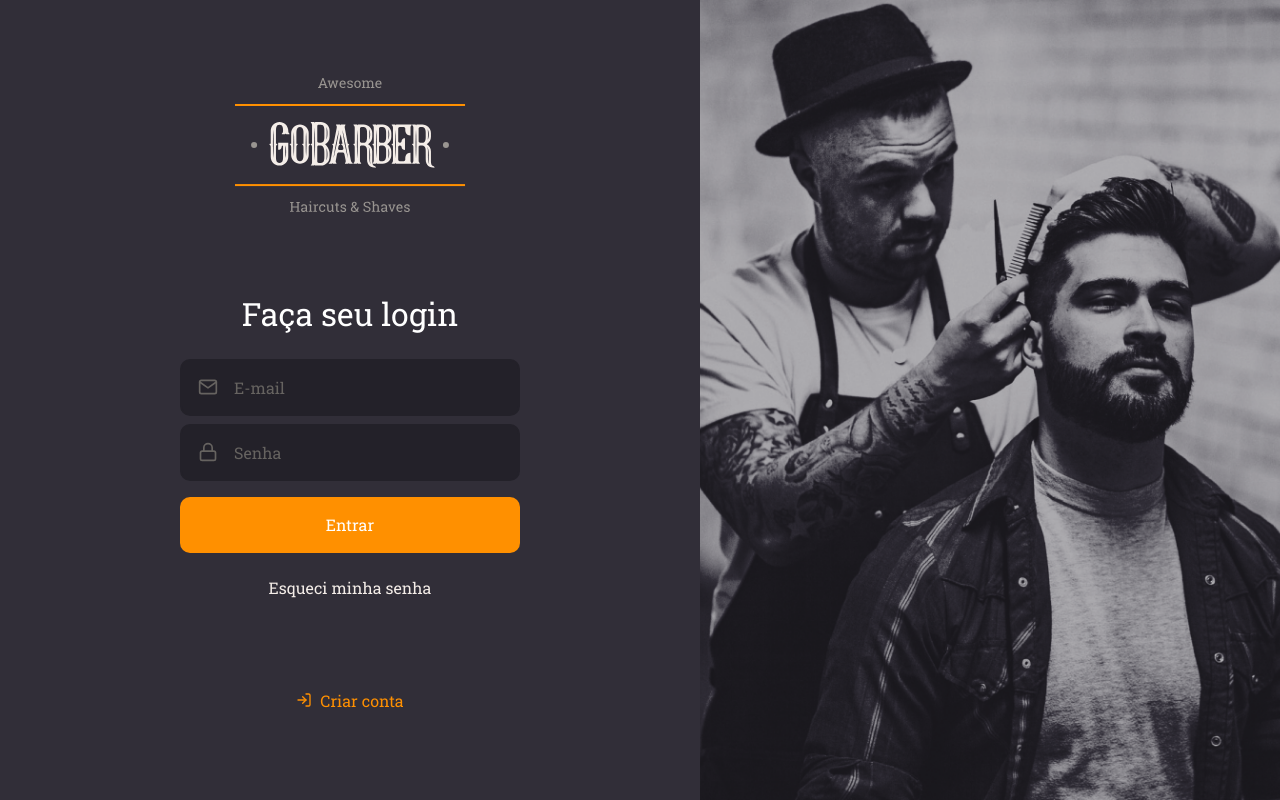
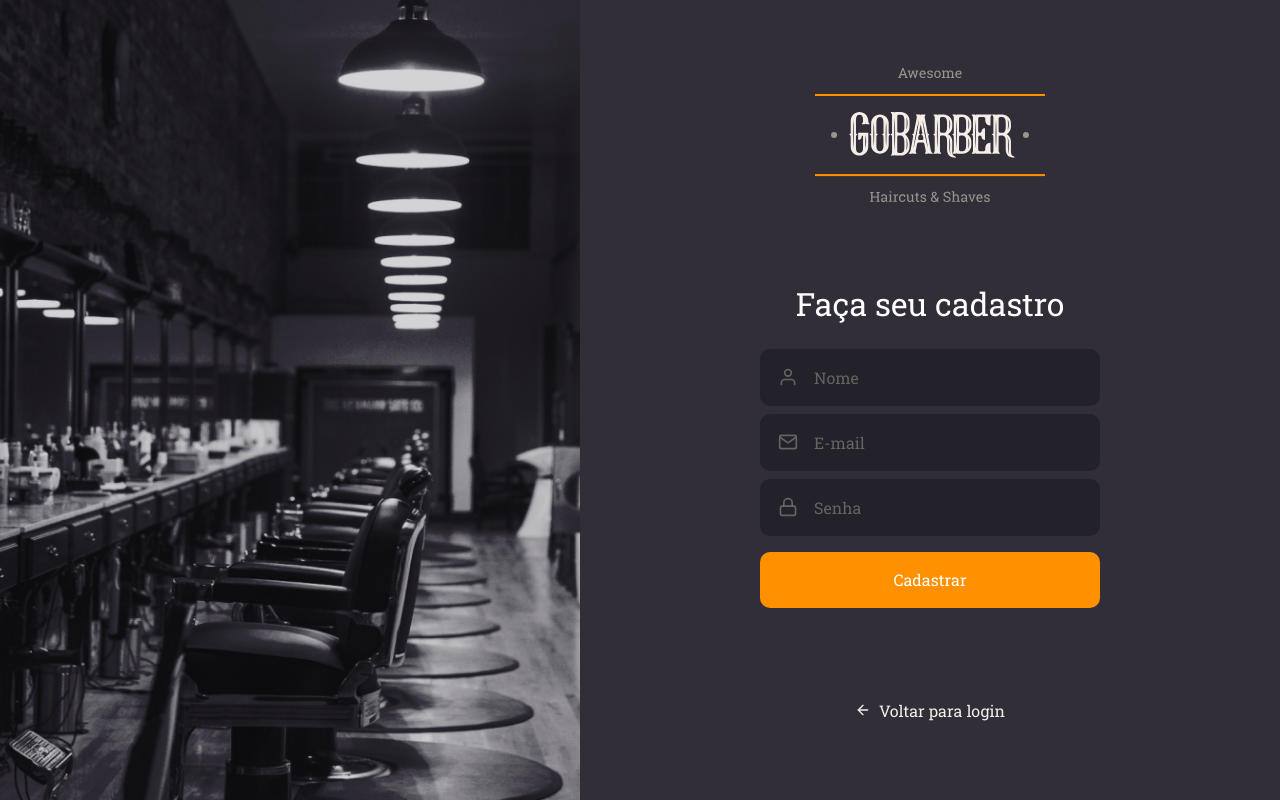
Before and after one commit to Rafael-Rufino/Gobarber---Web, a React (Create React App) app: page / in a window 1280 px wide. Built offline with nearby package versions, Linux system fonts and the light colour scheme.

Commit message:
tela de SigUp finalizada

```diff
--- a/package.json
+++ b/package.json
@@ -9,6 +9,7 @@
     "react": "^17.0.2",
     "react-dom": "^17.0.2",
     "react-icons": "^4.3.1",
+    "react-router-dom": "^6.0.2",
     "react-scripts": "4.0.3",
     "styled-components": "^5.3.3",
     "typescript": "^4.1.2",
@@ -43,6 +44,7 @@
     "@types/node": "^12.0.0",
     "@types/react": "^17.0.0",
     "@types/react-dom": "^17.0.0",
+    "@types/react-router-dom": "^5.3.2",
     "@types/styled-components": "^5.1.15",
     "@typescript-eslint/eslint-plugin": "^4.30.0",
     "@typescript-eslint/parser": "^4.30.0",
--- a/src/App.tsx
+++ b/src/App.tsx
@@ -1,10 +1,12 @@
 import React from 'react';
 import GlobalStyles from './styles/global';
 import SignIn from './pages/SignIn';
+import SignUp from './pages/SignUp';
 const App: React.FC = () => {
   return (
     <>
-      <SignIn />
+      {/* <SignIn /> */}
+      <SignUp />
       <GlobalStyles />
     </>
   );
--- /dev/null
+++ b/src/pages/SignUp/index.tsx
@@ -0,0 +1,36 @@
+import React from 'react';
+import { Container, Content, Background } from './styles';
+import logoImg from '../../assets/logo.svg';
+import { FiArrowLeft, FiMail, FiLock, FiUser } from 'react-icons/fi';
+import Input from '../../components/Input';
+import Button from '../../components/Button';
+const SignUp: React.FC = () => {
+  return (
+    <Container>
+      <Background />
+      <Content>
+        <img src={logoImg} alt="Gobarber" />
+        <form>
+          <h1>Faça seu cadastro</h1>
+          <Input name="name" icon={FiUser} type="name" placeholder="Nome" />
+          <Input name="email" icon={FiMail} type="email" placeholder="E-mail" />
+
+          <Input
+            name="password"
+            icon={FiLock}
+            type="password"
+            placeholder="Senha"
+          />
+
+          <Button type="submit">Cadastrar</Button>
+        </form>
+        <a href="/SignIn">
+          <FiArrowLeft />
+          Voltar para login
+        </a>
+      </Content>
+    </Container>
+  );
+};
+
+export default SignUp;
--- /dev/null
+++ b/src/pages/SignUp/styles.ts
@@ -0,0 +1,64 @@
+import styled from 'styled-components';
+import SigUnBackground from '../../assets/sign-up-background.png';
+export const Container = styled.div`
+  height: 100vh;
+  display: flex;
+  align-items: stretch;
+`;
+export const Content = styled.div`
+  display: flex;
+  place-content: center;
+  flex-direction: column;
+  align-items: center;
+  width: 100%;
+  max-width: 700px;
+
+  /* img {
+    width: 200px;
+    height: 200px;
+  } */
+  form {
+    margin: 80px 0;
+    width: 340px;
+    text-align: center;
+    h1 {
+      margin-bottom: 24px;
+    }
+
+    a {
+      text-decoration: none;
+      color: #f4ede8;
+      display: block;
+      margin-top: 24px;
+      transition: color 0.2s;
+      &:hover {
+        color: #f4ede8;
+        filter: brightness(0.9);
+      }
+    }
+  }
+
+  > a {
+    text-decoration: none;
+    display: block;
+    color: #f4ede8;
+    margin-top: 12px;
+    margin-bottom: 12px;
+    transition: color 0.2s;
+
+    display: flex;
+    align-items: center;
+
+    svg {
+      margin-right: 8px;
+    }
+    &:hover {
+      filter: brightness(0.9);
+    }
+  }
+`;
+export const Background = styled.div`
+  flex: 1;
+  background: url(${SigUnBackground}) no-repeat center;
+  background-size: cover;
+`;
```
Also changed, not shown: src/assets/sign-up-background.png (renamed from src/assets/background.png), 1 other file (tests, documents, lock files or other folders).
